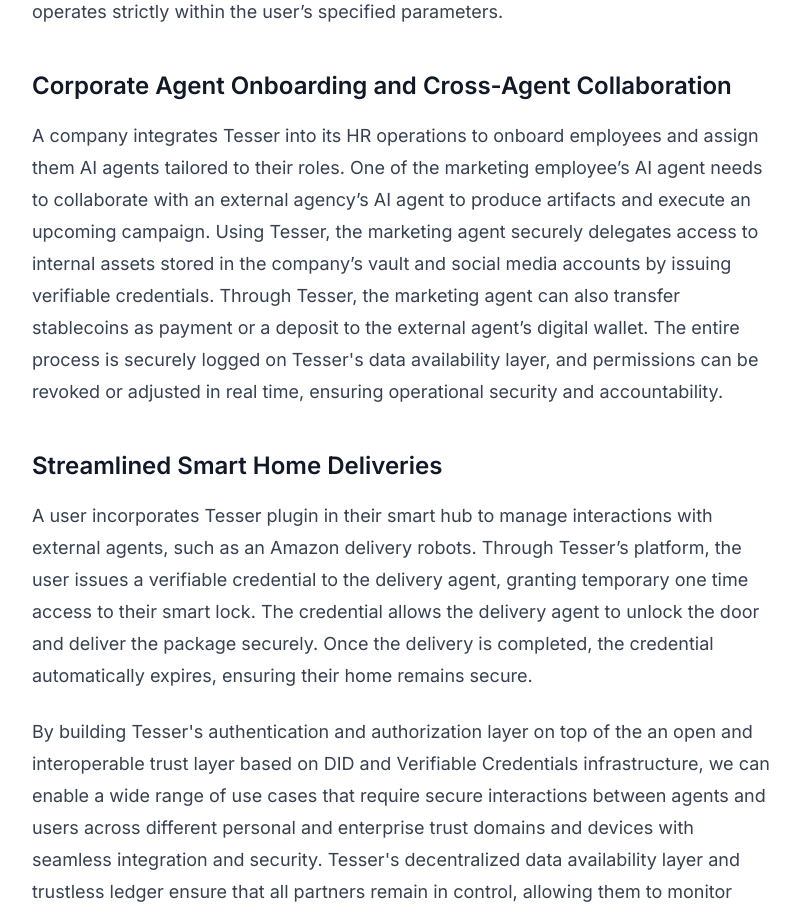
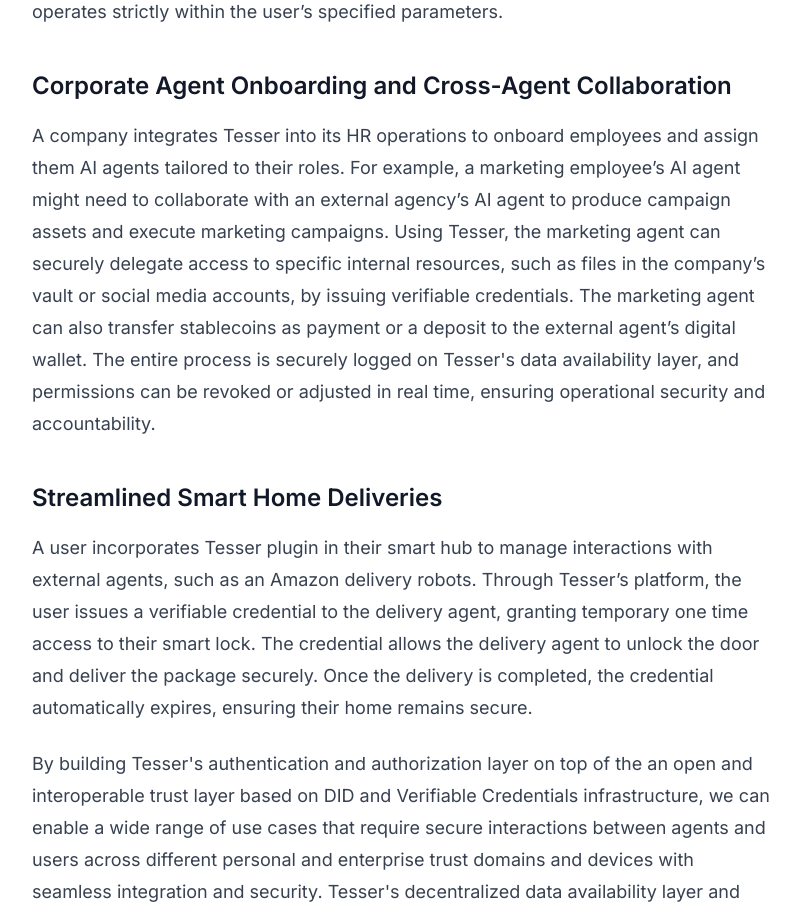
Before and after one commit to hamidra/Tesser-Website, a Next.js app: page /vision in a window 1280 px wide. Shown: the part 4620-5534 px from the top of the page, without its empty margins (239-1039 px from the left). Built offline with nearby package versions, Linux system fonts and the light colour scheme.

Commit message:
edit usecases

```diff
--- a/src/app/vision/page.mdx
+++ b/src/app/vision/page.mdx
@@ -69,7 +69,7 @@
 
 ### Corporate Agent Onboarding and Cross-Agent Collaboration
 
-A company integrates Tesser into its HR operations to onboard employees and assign them AI agents tailored to their roles. One of the marketing employee’s AI agent needs to collaborate with an external agency’s AI agent to produce artifacts and execute an upcoming campaign. Using Tesser, the marketing agent securely delegates access to internal assets stored in the company’s vault and social media accounts by issuing verifiable credentials. Through Tesser, the marketing agent can also transfer stablecoins as payment or a deposit to the external agent’s digital wallet. The entire process is securely logged on Tesser's data availability layer, and permissions can be revoked or adjusted in real time, ensuring operational security and accountability.
+A company integrates Tesser into its HR operations to onboard employees and assign them AI agents tailored to their roles. For example, a marketing employee’s AI agent might need to collaborate with an external agency’s AI agent to produce campaign assets and execute marketing campaigns. Using Tesser, the marketing agent can securely delegate access to specific internal resources, such as files in the company’s vault or social media accounts, by issuing verifiable credentials. The marketing agent can also transfer stablecoins as payment or a deposit to the external agent’s digital wallet. The entire process is securely logged on Tesser's data availability layer, and permissions can be revoked or adjusted in real time, ensuring operational security and accountability.
 
 ### Streamlined Smart Home Deliveries
 
```
